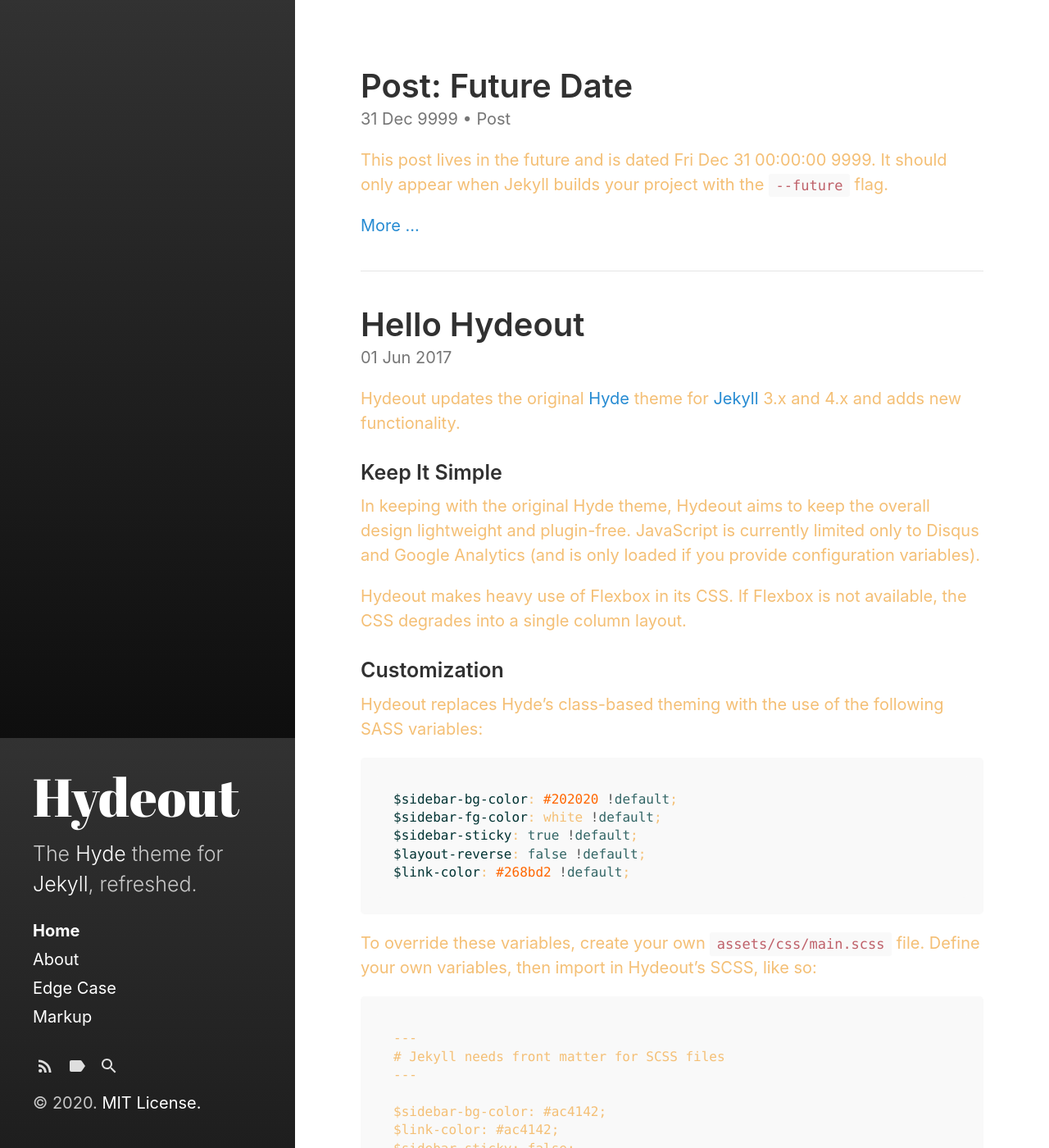
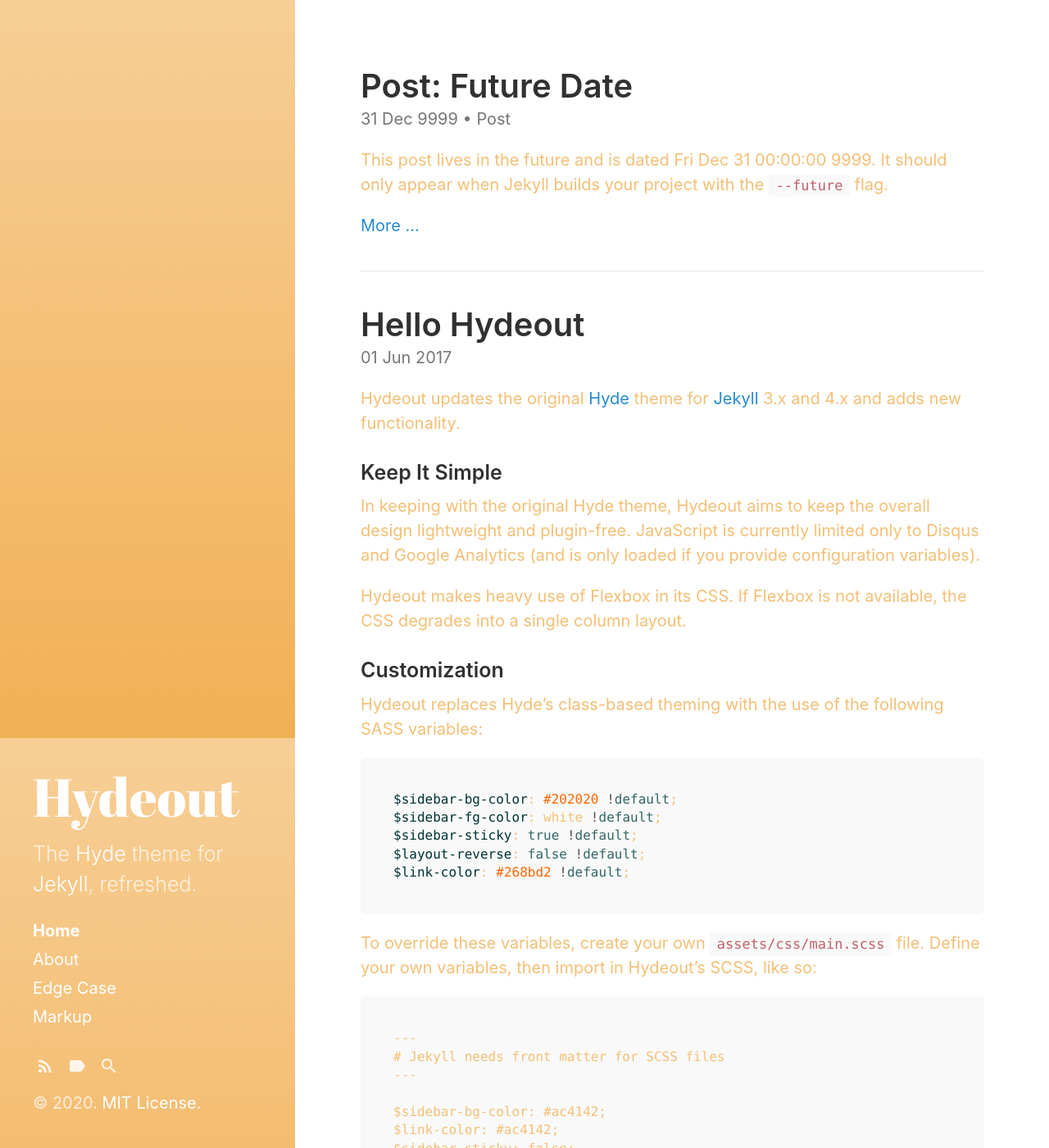
Before and after one commit to roshpr/roshpr.github.com, a Jekyll site: the page built from index.html, in a window 1280 px wide and 1400 px high. Shown: the whole window at 82% size. Built offline with Jekyll 4.4.1, drawn with Linux system fonts in a browser that asks for light colours; the list of posts is cut into pages by our own code.

Commit message:
Change BG color

```diff
--- a/_sass/hydeout/_variables.scss
+++ b/_sass/hydeout/_variables.scss
@@ -45,7 +45,8 @@
 $code-color: #bf616a !default;
 
 // Hyde theming
-$sidebar-bg-color: #202020 !default;
+//$sidebar-bg-color: #202020 !default;
+$sidebar-bg-color: #f4bf75 !default;
 $sidebar-fg-color: #fff !default;
 $sidebar-sticky: true !default;
 $layout-reverse: false !default;
```
